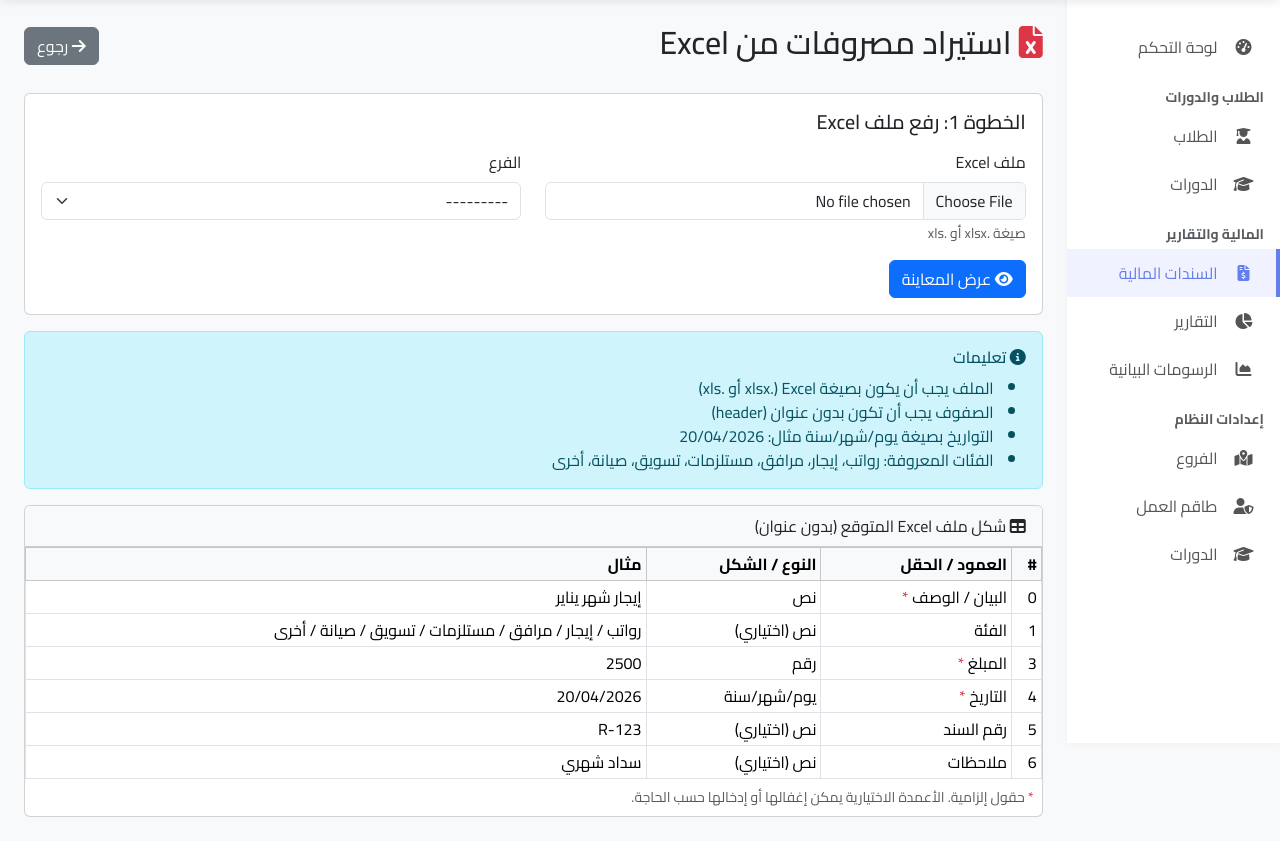
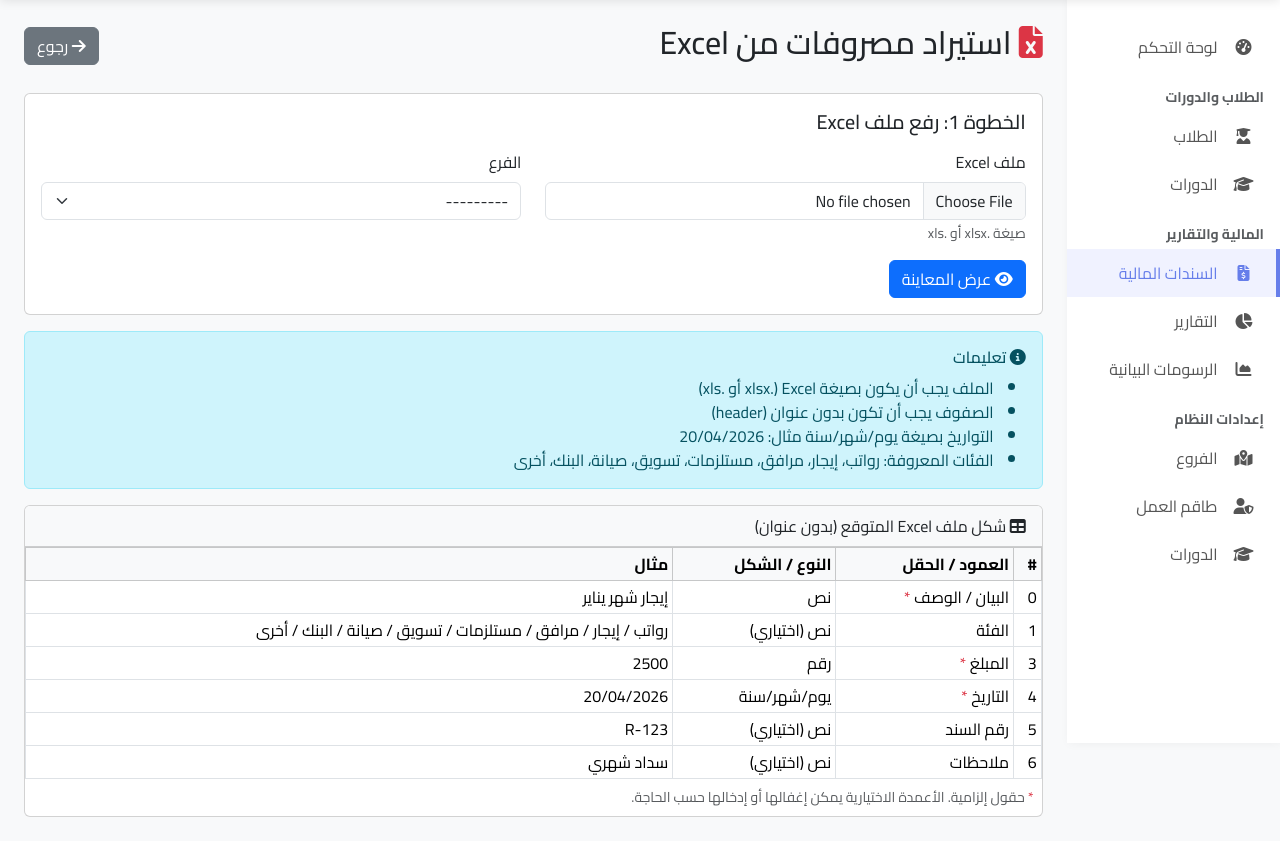
Before and after one commit to hamdyadam97/m3had-system, a Django app: page /transactions/expense/import-excel/ in a window 1280 px wide. Shown: the part 59-900 px from the top of the page. Run offline with Django 5.2, Linux system fonts and the light colour scheme; the visitor is signed in with stand-in values (Sample User, id 1); data that the repository does not hold is empty; parts of the project's set-up code (start-up, migrations or seed data) failed here and were passed over.

Commit message:
add "البنك" expense category for recurring bank fees
New category alongside the existing ones (salaries, rent, utilities,
etc.), covering periodic bank charges. Wired into the manual expense
form (via model choices), the quick-entry form, and Excel import
keyword matching.

```diff
--- a/templates/transactions/excel_import_expense.html
+++ b/templates/transactions/excel_import_expense.html
@@ -45,7 +45,7 @@
         <li>الملف يجب أن يكون بصيغة Excel (.xlsx أو .xls)</li>
         <li>الصفوف يجب أن تكون بدون عنوان (header)</li>
         <li>التواريخ بصيغة يوم/شهر/سنة مثال: 20/04/2026</li>
-        <li>الفئات المعروفة: رواتب، إيجار، مرافق، مستلزمات، تسويق، صيانة، أخرى</li>
+        <li>الفئات المعروفة: رواتب، إيجار، مرافق، مستلزمات، تسويق، صيانة، البنك، أخرى</li>
     </ul>
 </div>
 
@@ -75,7 +75,7 @@
                         <td>1</td>
                         <td>الفئة</td>
                         <td>نص (اختياري)</td>
-                        <td>رواتب / إيجار / مرافق / مستلزمات / تسويق / صيانة / أخرى</td>
+                        <td>رواتب / إيجار / مرافق / مستلزمات / تسويق / صيانة / البنك / أخرى</td>
                     </tr>
                     <tr>
                         <td>3</td>
--- a/transactions/excel_import.py
+++ b/transactions/excel_import.py
@@ -311,6 +311,7 @@ def import_excel_expense_data(file_path, mapping, branch, user):
         'مستلزمات': 'supplies',
         'تسويق': 'marketing',
         'صيانة': 'maintenance',
+        'بنك': 'bank',
         'أخرى': 'other',
     }
 
--- a/transactions/forms.py
+++ b/transactions/forms.py
@@ -613,6 +613,7 @@ class ExcelStyleExpenseForm(forms.Form):
         ('supplies', 'مستلزمات'),
         ('marketing', 'تسويق'),
         ('maintenance', 'صيانة'),
+        ('bank', 'البنك (مصروفات ورسوم بنكية دورية)'),
         ('other', 'أخرى'),
     ]
 
--- a/transactions/models.py
+++ b/transactions/models.py
@@ -76,6 +76,7 @@ class Expense(models.Model):
         ('supplies', 'مستلزمات'),
         ('marketing', 'تسويق'),
         ('maintenance', 'صيانة'),
+        ('bank', 'البنك (مصروفات ورسوم بنكية دورية)'),
         ('other', 'أخرى'),
     ]
 
```
Also changed, not shown: transactions/migrations/0013_alter_expense_category.py (added).
